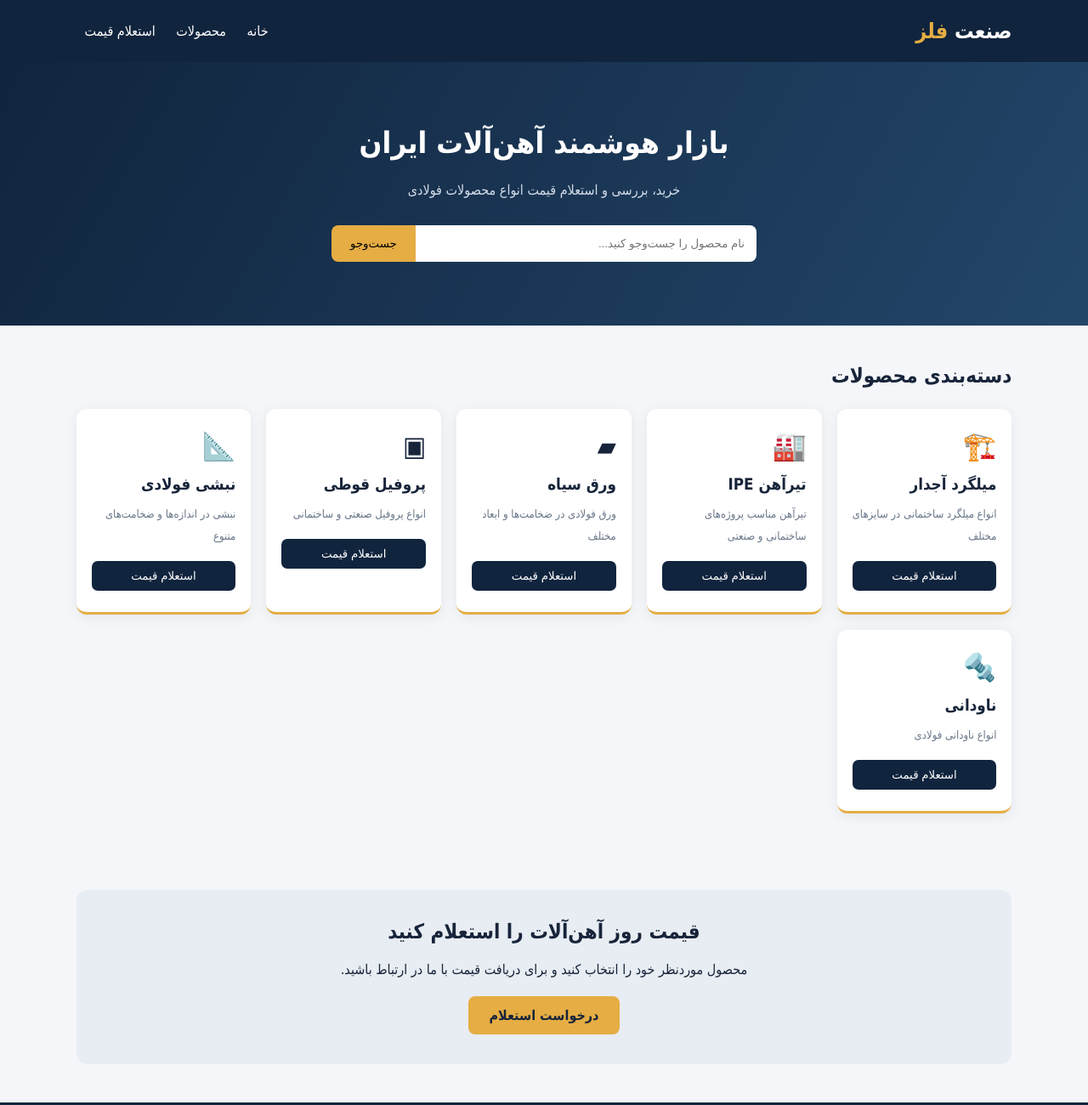
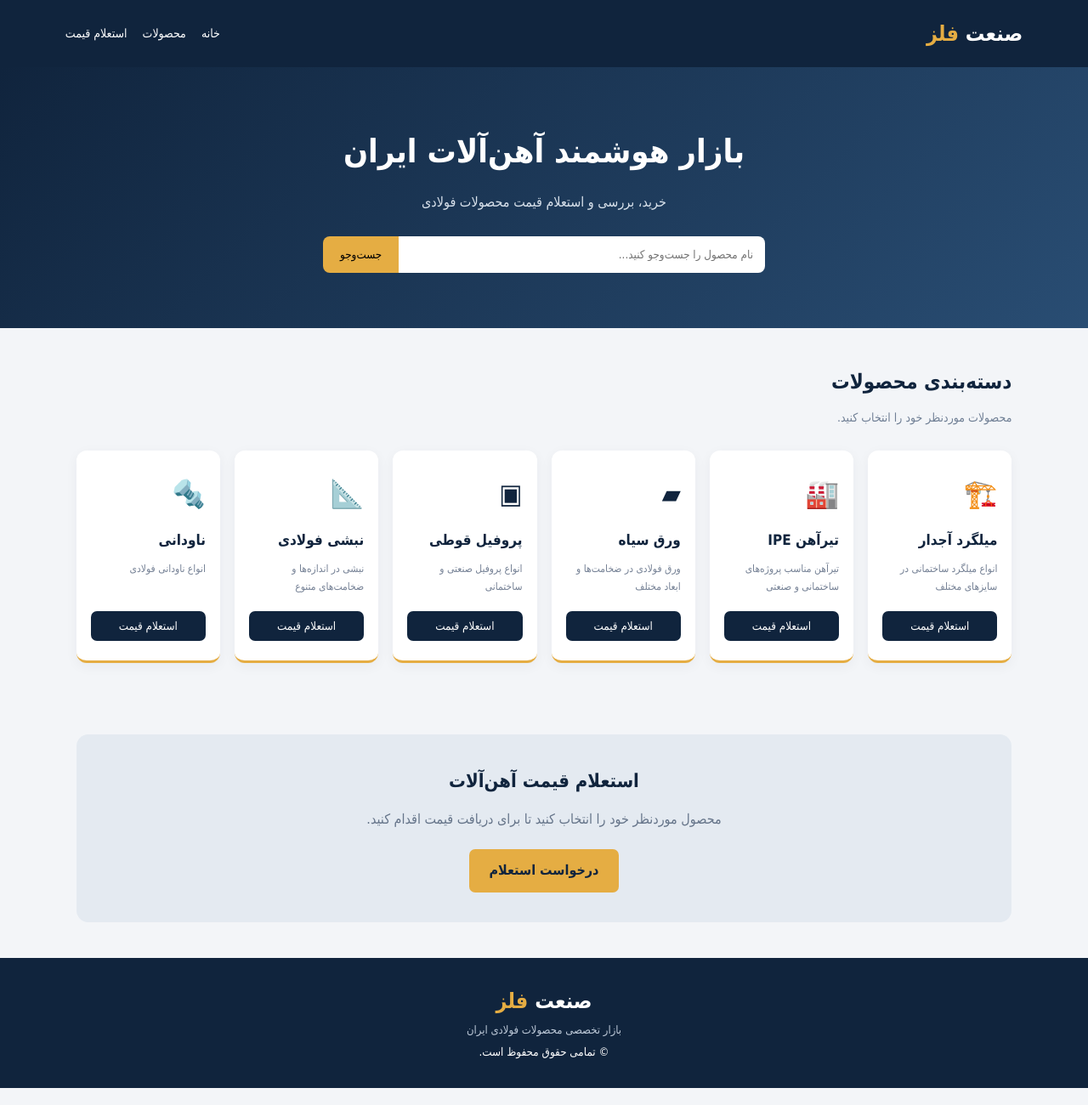
Before and after one commit to aminmamipor87-maker/sanat-felez, a plain HTML site: page index.html in a window 1280 px wide. Shown: the top 1300 px of the page at 85% size. Drawn offline with Linux system fonts and the light colour scheme.

Commit message:
Update index.html

```diff
--- a/index.html
+++ b/index.html
@@ -4,7 +4,7 @@
 <head>
 <meta charset="UTF-8">
 <meta name="viewport" content="width=device-width, initial-scale=1.0">
-<title>صنعت فلز | بازار آهن‌آلات</title>
+<title>صنعت فلز | بازار آهن ایران</title>
 
 <style>
 * {
@@ -13,21 +13,30 @@
   padding: 0;
 }
 
+:root {
+  --navy: #10243d;
+  --blue: #1d3858;
+  --gold: #e5ad43;
+  --light: #f3f5f8;
+  --white: #ffffff;
+}
+
 body {
   font-family: Tahoma, sans-serif;
-  background: #f4f6f9;
-  color: #17243a;
+  background: var(--light);
+  color: var(--navy);
+  line-height: 1.8;
 }
 
 header {
-  background: #10243d;
+  background: var(--navy);
   color: white;
-  padding: 22px 7%;
+  padding: 17px 6%;
   display: flex;
   justify-content: space-between;
   align-items: center;
   flex-wrap: wrap;
-  gap: 15px;
+  gap: 12px;
 }
 
 .logo {
@@ -36,137 +45,190 @@ header {
 }
 
 .logo span {
-  color: #e5ad43;
+  color: var(--gold);
+}
+
+nav {
+  display: flex;
+  gap: 18px;
 }
 
 nav a {
   color: white;
   text-decoration: none;
-  margin: 0 10px;
+  font-size: 14px;
 }
 
 .hero {
-  background: linear-gradient(120deg,#10243d,#23466a);
+  background: linear-gradient(135deg,#10243d,#294d73);
   color: white;
-  padding: 75px 8%;
+  padding: 65px 7%;
   text-align: center;
 }
 
 .hero h1 {
-  font-size: 35px;
-  margin-bottom: 20px;
+  font-size: clamp(25px,5vw,38px);
+  margin-bottom: 12px;
 }
 
 .hero p {
-  color: #d5deea;
-  line-height: 2;
+  color: #d8e1eb;
+  margin-bottom: 25px;
 }
 
 .search {
-  margin: 25px auto 0;
-  max-width: 500px;
+  max-width: 520px;
+  margin: auto;
   display: flex;
 }
 
 .search input {
   flex: 1;
+  min-width: 0;
   padding: 14px;
   border: none;
   border-radius: 0 8px 8px 0;
-  min-width: 0;
+  font-family: inherit;
 }
 
 .search button {
-  padding: 14px 22px;
+  background: var(--gold);
   border: none;
-  background: #e5ad43;
+  padding: 12px 20px;
   border-radius: 8px 0 0 8px;
+  font-family: inherit;
   cursor: pointer;
 }
 
 section {
-  padding: 45px 7%;
+  padding: 42px 7%;
 }
 
 .section-title {
+  font-size: 24px;
+  margin-bottom: 8px;
+}
+
+.section-description {
+  color: #718096;
   margin-bottom: 25px;
-  font-size: 24px;
+  font-size: 14px;
 }
 
 .products {
   display: grid;
-  grid-template-columns: repeat(auto-fit,minmax(180px,1fr));
-  gap: 18px;
+  grid-template-columns: repeat(auto-fit,minmax(155px,1fr));
+  gap: 17px;
 }
 
 .product {
   background: white;
-  padding: 25px 18px;
+  padding: 23px 17px;
   border-radius: 12px;
-  box-shadow: 0 3px 15px #17243a12;
-  border-bottom: 3px solid #e5ad43;
+  border-bottom: 3px solid var(--gold);
+  box-shadow: 0 4px 15px #10243d0c;
+  transition: transform .2s;
 }
 
-.product .symbol {
+.product:hover {
+  transform: translateY(-4px);
+}
+
+.symbol {
   font-size: 32px;
-  margin-bottom: 15px;
+  margin-bottom: 10px;
 }
 
 .product h3 {
-  margin-bottom: 12px;
+  font-size: 17px;
+  margin-bottom: 8px;
 }
 
 .product p {
-  color: #697789;
-  font-size: 13px;
-  line-height: 2;
+  color: #758195;
+  font-size: 12px;
+  min-height: 45px;
 }
 
 .product button {
-  margin-top: 16px;
+  width: 100%;
+  margin-top: 15px;
+  background: var(--navy);
+  color: white;
   padding: 10px;
-  width: 100%;
-  background: #10243d;
-  color: white;
   border: none;
   border-radius: 7px;
+  font-family: inherit;
   cursor: pointer;
 }
 
+.product button:hover {
+  background: var(--gold);
+  color: var(--navy);
+}
+
+.empty {
+  display: none;
+  text-align: center;
+  padding: 25px;
+  color: #718096;
+}
+
 .quote {
-  background: #e8edf3;
+  background: #e4eaf1;
+  border-radius: 14px;
   text-align: center;
-  border-radius: 14px;
-  padding: 35px 20px;
+  padding: 35px 18px;
+}
+
+.quote h2 {
+  font-size: 22px;
 }
 
 .quote p {
-  margin: 15px 0;
-  line-height: 2;
+  color: #66758a;
+  margin: 12px 0 20px;
 }
 
 .quote a {
   display: inline-block;
-  background: #e5ad43;
-  padding: 13px 25px;
-  border-radius: 8px;
-  color: #17243a;
+  background: var(--gold);
+  color: var(--navy);
+  padding: 11px 24px;
+  border-radius: 7px;
   text-decoration: none;
   font-weight: bold;
 }
 
 footer {
-  background: #10243d;
+  background: var(--navy);
   color: white;
   text-align: center;
-  padding: 25px;
-  line-height: 2;
+  padding: 28px 15px;
+}
+
+footer p {
+  color: #bdc9d8;
+  font-size: 13px;
 }
 
 @media(max-width:600px) {
-  .hero h1 {font-size: 27px;}
-  header {justify-content: center;}
-  nav {text-align: center;}
+  header {
+    justify-content: center;
+  }
+
+  nav {
+    justify-content: center;
+    flex-wrap: wrap;
+  }
+
+  .hero {
+    padding: 48px 5%;
+  }
+
+  section {
+    padding: 32px 5%;
+  }
 }
 </style>
 </head>
@@ -175,6 +237,7 @@ footer {
 
 <header>
   <div class="logo">صنعت <span>فلز</span></div>
+
   <nav>
     <a href="#home">خانه</a>
     <a href="#products">محصولات</a>
@@ -183,18 +246,24 @@ footer {
 </header>
 
 <main>
+
 <section class="hero" id="home">
   <h1>بازار هوشمند آهن‌آلات ایران</h1>
-  <p>خرید، بررسی و استعلام قیمت انواع محصولات فولادی</p>
+  <p>خرید، بررسی و استعلام قیمت محصولات فولادی</p>
 
   <div class="search">
-    <input id="searchInput" placeholder="نام محصول را جست‌وجو کنید...">
+    <input id="searchInput"
+      placeholder="نام محصول را جست‌وجو کنید..."
+      oninput="searchProducts()">
     <button onclick="searchProducts()">جست‌وجو</button>
   </div>
 </section>
 
 <section id="products">
   <h2 class="section-title">دسته‌بندی محصولات</h2>
+  <p class="section-description">
+    محصولات موردنظر خود را انتخاب کنید.
+  </p>
 
   <div class="products" id="productList">
 
@@ -241,15 +310,20 @@ footer {
     </article>
 
   </div>
+
+  <div class="empty" id="emptyMessage">
+    محصولی با این نام پیدا نشد.
+  </div>
 </section>
 
 <section id="quote">
   <div class="quote">
-    <h2>قیمت روز آهن‌آلات را استعلام کنید</h2>
-    <p>محصول موردنظر خود را انتخاب کنید و برای دریافت قیمت با ما در ارتباط باشید.</p>
+    <h2>استعلام قیمت آهن‌آلات</h2>
+    <p>محصول موردنظر خود را انتخاب کنید تا برای دریافت قیمت اقدام کنید.</p>
     <a href="mailto:info@example.com">درخواست استعلام</a>
   </div>
 </section>
+
 </main>
 
 <footer>
@@ -261,6 +335,7 @@ footer {
 <script>
 function selectProduct(name) {
   document.getElementById("searchInput").value = name;
+  searchProducts();
   document.getElementById("quote").scrollIntoView({
     behavior: "smooth"
   });
@@ -270,11 +345,17 @@ function searchProducts() {
   const query = document.getElementById("searchInput")
     .value.trim().toLowerCase();
 
-  document.querySelectorAll(".product").forEach(card => {
-    card.style.display =
-      card.innerText.toLowerCase().includes(query)
-      ? "block" : "none";
+  const cards = document.querySelectorAll(".product");
+  let count = 0;
+
+  cards.forEach(card => {
+    const match = card.innerText.toLowerCase().includes(query);
+    card.style.display = match ? "" : "none";
+    if (match) count++;
   });
+
+  document.getElementById("emptyMessage").style.display =
+    count === 0 ? "block" : "none";
 }
 </script>
 
```
